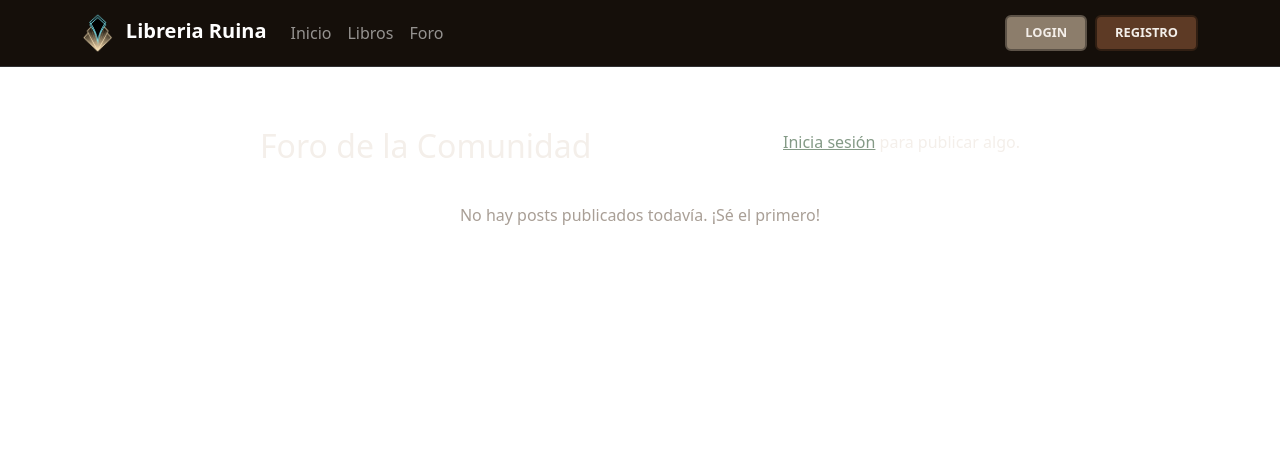
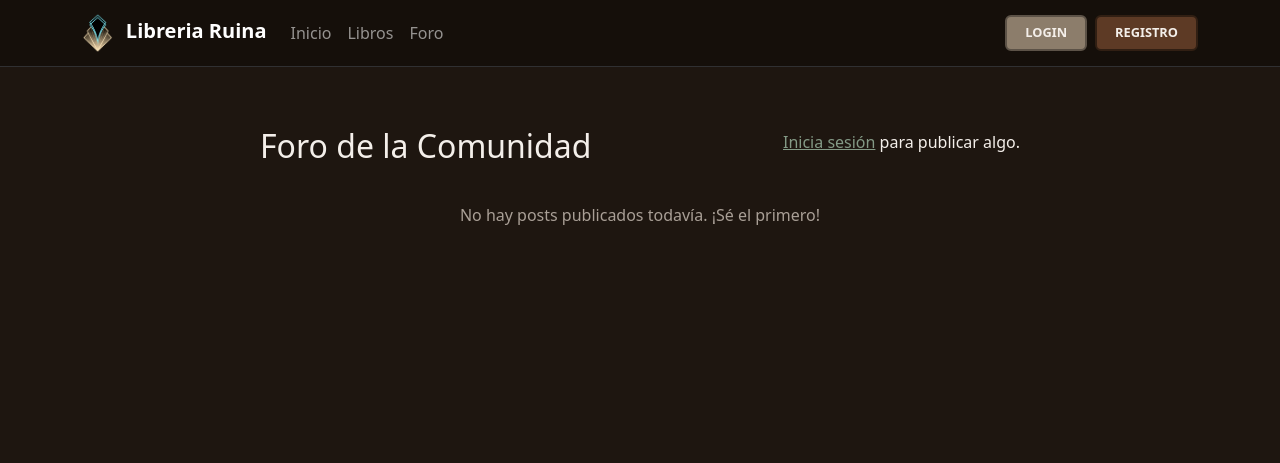
Before and after one commit to Nixozx/ProyectoDjangoLibreria, a Django app: page /foro/ in a window 1280 px wide. Shown: the top 463 px of the page. Run offline with Django 5.2, Linux system fonts and the light colour scheme; data that the repository does not hold is empty.

Commit message:
Ajuste de style en seccion de foro

```diff
--- a/core_app/templates/core/foro.html
+++ b/core_app/templates/core/foro.html
@@ -54,4 +54,11 @@
         <p style="color: #a99f96; text-align: center;">No hay posts publicados todavía. ¡Sé el primero!</p>
     {% endfor %}
 </div>
+
+<style>
+    body {
+        background-color: #1E1610;
+        color: #ffffff;
+    }
+</style>
 {% endblock %}
```
Also changed, not shown: core_app/templates/core/detallepost.html (+8 -0 lines), core_app/templates/core/foroadd.html (+8 -0 lines), core_app/migrations/0013_alter_categoria_id_alter_comentario_id_and_more.py (added).
